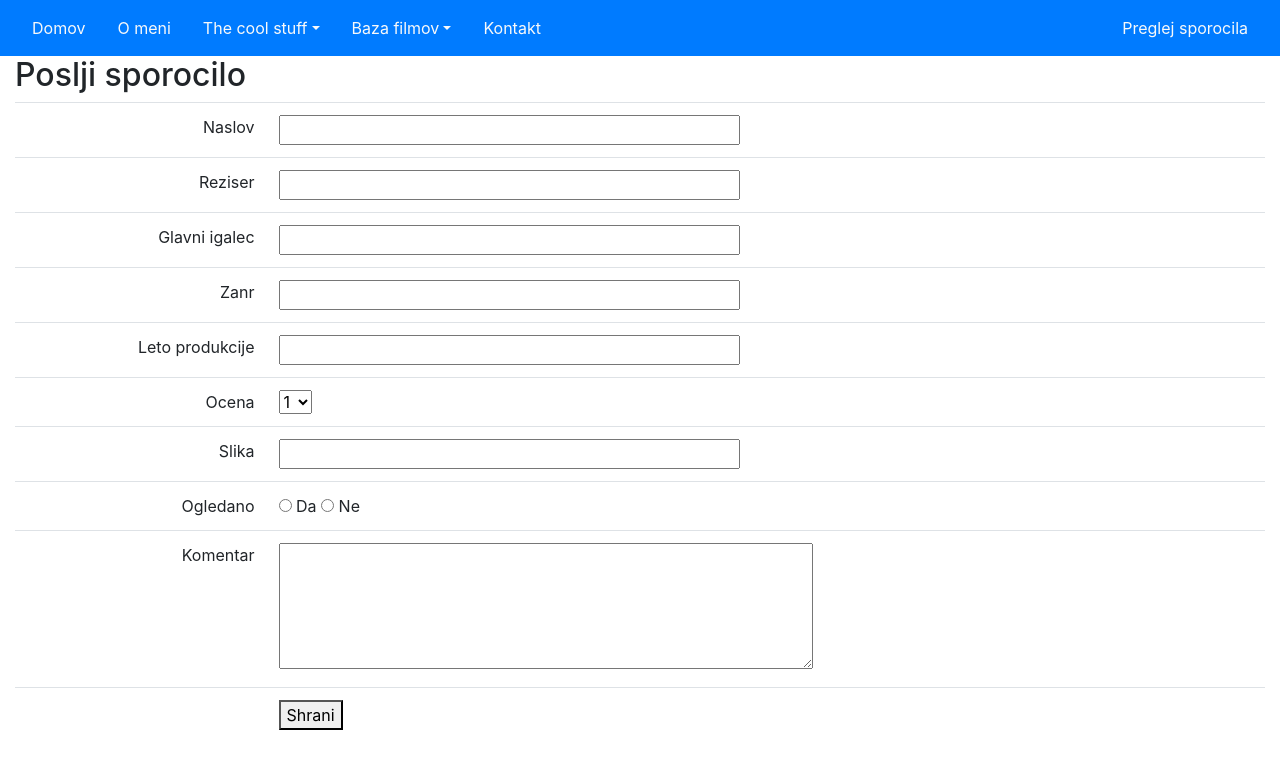
After one commit to tbregant/Smartninja, a Python web app: template JinjaGaeProject/templates/vnos_filmov.html in a window 1280 px wide. The commit adds this page. Shown: the top 769 px of the page. Run offline with Jinja, Linux system fonts and the light colour scheme; the template is opened without the code that fills it, so the values that code supplies are empty; some libraries are stand-ins or nearby versions.

Commit message:
added movies db

```diff
--- a/JinjaGaeProject/templates/base.html
+++ b/JinjaGaeProject/templates/base.html
@@ -28,6 +28,13 @@
                     <a class="dropdown-item" href="/bmicalc">BMI Kalkulator</a>
               </div>
             </li>
+            <li class="nav-item dropdown">
+                <a class="nav-link dropdown-toggle text-light" href="#" id="navbarDropdownFilmi" role="button" data-toggle="dropdown" aria-haspopup="true" aria-expanded="false">Baza filmov</a>
+                <div class="dropdown-menu" aria-labelledby="navbarDropdown">
+                    <a class="dropdown-item" href="/dodaj_film">Dodaj film</a>
+                    <a class="dropdown-item" href="/prikazi_filme">Peglej seznam filmov</a>
+              </div>
+            </li>
             <li class="nav-item">
                 <a class="nav-link text-light" href="/contact">Kontakt</a>
             </li>
--- /dev/null
+++ b/JinjaGaeProject/templates/vnos_filmov.html
@@ -0,0 +1,66 @@
+{% extends "base.html" %}
+
+{% block vsebina %}
+
+<h2>Poslji sporocilo</h2>
+
+<div>
+    <form method="post" action="/dodaj_film">
+        <table class="table">
+            <tr>
+                <td align="right">Naslov</td>
+                <td><input name="naslov" type="text" size="40" required></td>
+            </tr>
+            <tr>
+                <td align="right">Reziser</td>
+                <td><input name="reziser" type="text" size="40" required></td>
+            </tr>
+            <tr>
+                <td align="right">Glavni igalec</td>
+                <td><input name="glavni_igralec" type="text" size="40" required></td>
+            </tr>
+            <tr>
+                <td align="right">Zanr</td>
+                <td><input name="zanr" type="text" size="40" required></td>
+            </tr>
+            <tr>
+                <td align="right">Leto produkcije</td>
+                <td><input name="leto_produkcije" type="text" size="40" required></td>
+            </tr>
+            <tr>
+                <td align="right">Ocena</td>
+                <td>
+                    <select name="ocena">
+                        <option value="1">1</option>
+                        <option value="2">2</option>
+                        <option value="3">3</option>
+                        <option value="4">4</option>
+                        <option value="5">5</option>
+                    </select>
+                </td>
+            </tr>
+            <tr>
+                <td align="right">Slika</td>
+                <td><input name="slika" type="text" size="40" required></td>
+            </tr>
+            <tr>
+                <td align="right">Ogledano</td>
+                <td>
+                    <input type="radio" name="ogledano" value="1"> Da
+                    <input type="radio" name="ogledano" value="0"> Ne
+                </td>
+            </tr>
+            <tr>
+                <td align="right">Komentar</td>
+                <td><textarea name="komentar" cols="50" rows="5"></textarea></td>
+            </tr>
+            <tr>
+                <td/>
+                <td><button type="submit">Shrani</button></td>
+            </tr>
+        </table>
+
+        </form>
+    </div>
+
+{% endblock vsebina %}
```
Also changed, not shown: JinjaGaeProject/main.py (+46 -1 lines), JinjaGaeProject/models.py (+13 -0 lines), JinjaGaeProject/templates/prikaz_filmov.html (added, +24 -0 lines).
